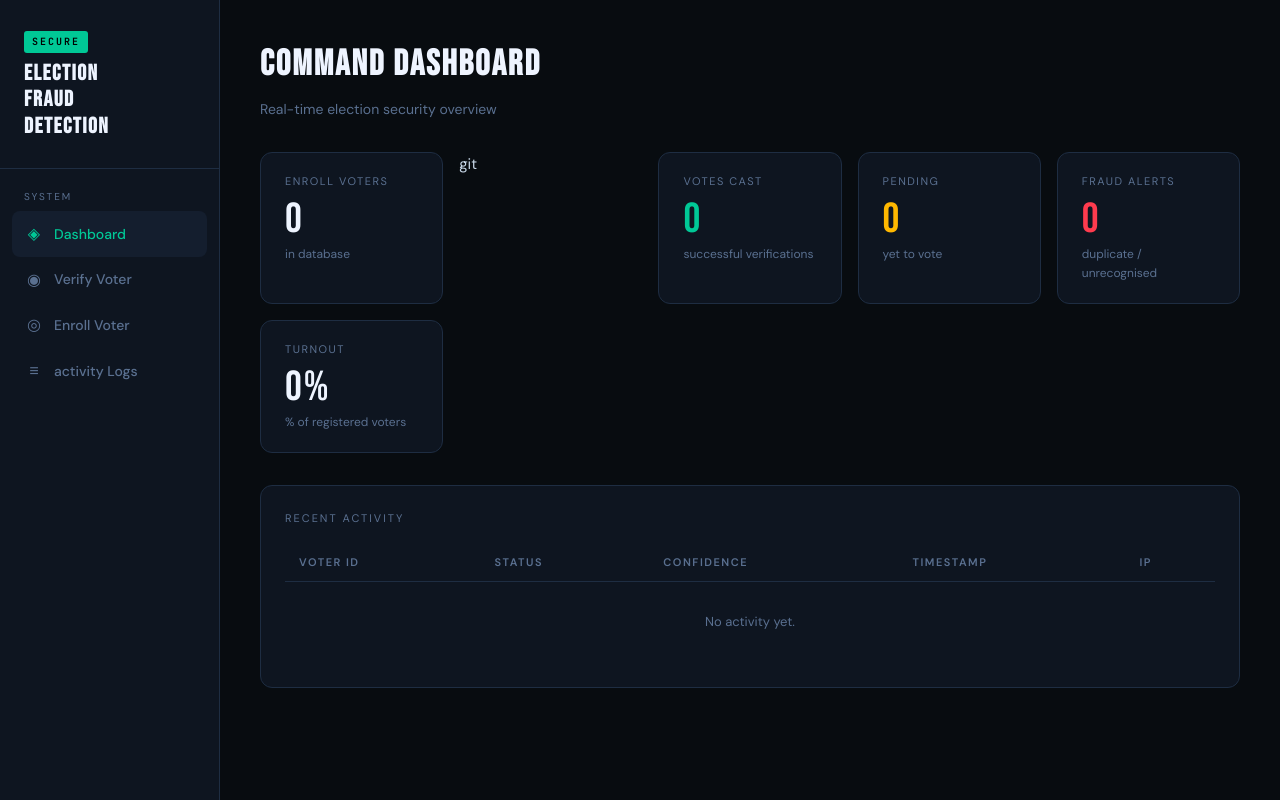
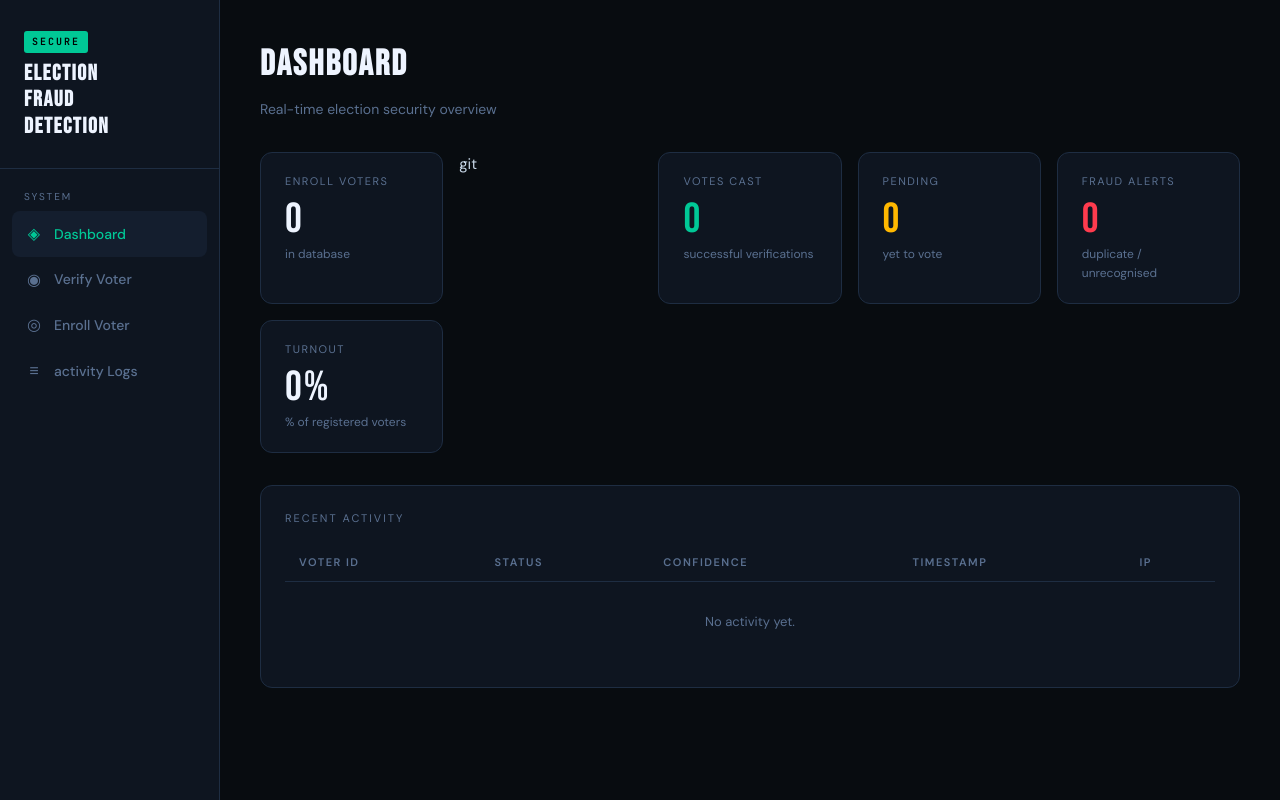
Before and after one commit to sharanteja-77/election-fraud-detection, a Flask app: page / in a window 1280 px wide. Run offline with Flask 3, Linux system fonts and the light colour scheme; data that the repository does not hold is empty.

Commit message:
Update dashboard title and header text

```diff
--- a/templates/index.html
+++ b/templates/index.html
@@ -1,10 +1,10 @@
 {% extends "base.html" %}
 {% set active = "dashboard" %}
-{% block title %}Dashboard — Election Fraud Detection{% endblock %}
+{% block title %}Dashboard — Electra{% endblock %}
 
 {% block content %}
 <div class="page-header">
-  <h2>Command Dashboard</h2>
+  <h2>Dashboard</h2>
   <p>Real-time election security overview</p>
 </div>
 
```
